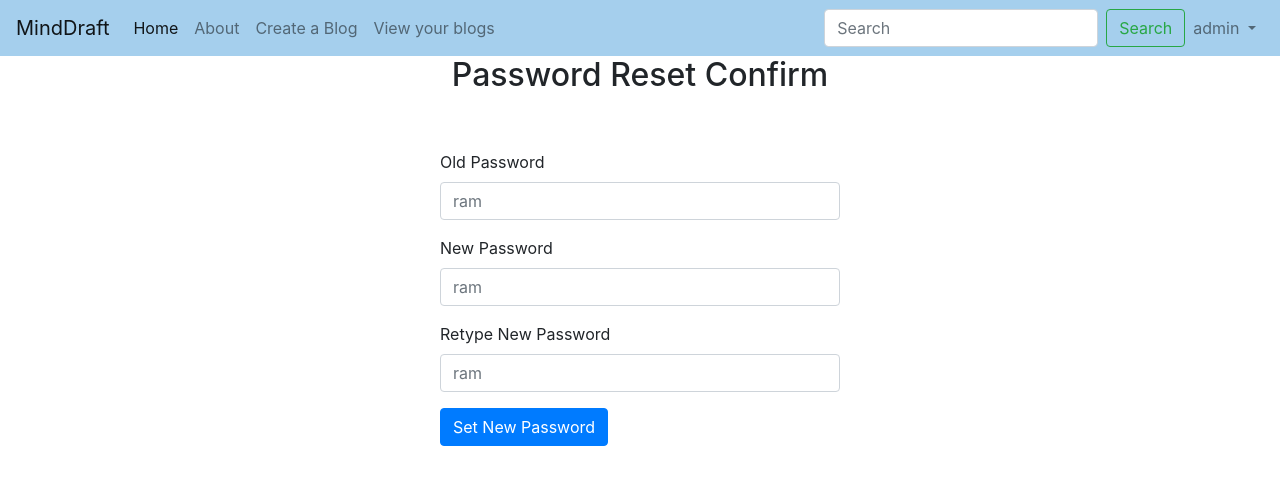
After one commit to Surja11/djangoblog, a Django app: page /password_change/ in a window 1280 px wide. The commit adds this page. Shown: the top 485 px of the page. Run offline with Django 5.2, Linux system fonts and the light colour scheme; a user stored in the database is signed in; some libraries are stand-ins or nearby versions.

Commit message:
Added password change feature

```diff
--- a/blog/blog/settings.py
+++ b/blog/blog/settings.py
@@ -131,3 +131,5 @@ MEDIA_ROOT = BASE_DIR/"media"
 # https://docs.djangoproject.com/en/5.2/ref/settings/#default-auto-field
 
 DEFAULT_AUTO_FIELD = 'django.db.models.BigAutoField'
+
+LOGIN_URL = 'login'
--- a/blog/blogapp/tests.py
+++ b/blog/blogapp/tests.py
@@ -1,3 +1,4 @@
 from django.test import TestCase
 
+
 # Create your tests here.
--- a/blog/blogapp/urls.py
+++ b/blog/blogapp/urls.py
@@ -6,9 +6,12 @@ urlpatterns = [
   path('login/', views.loginView, name = "login"),
   path('logout/', views.logoutUser, name = "logout"),
   path('register/', views.register, name = "register"),
+  path('password_reset/',views.password_reset,name="password_reset"),
+  path("password_reset_confirm/<uidb64>/<token>",views.password_reset_confirm, name="password_reset_confirm"),
   path('createPost/', views.CRUDPost.as_view(), name= "createPost"),
   path('yourblogs/', views.yourblogs, name = "yourblogs"),
   path('readblog/<id>',views.readBlog,name="readblog"),
   path('editblog/<id>/',views.editBlog,name="editblog"),
-  path('deleteblog/<id>/',views.deleteBlog, name="deleteblog")
+  path('deleteblog/<id>/',views.deleteBlog, name="deleteblog"),
+  path("password_change/",views.password_change_view, name="password_change")
 ]
--- a/blog/blogapp/views.py
+++ b/blog/blogapp/views.py
@@ -3,12 +3,41 @@ from django.contrib.auth.models import User
 from django.contrib.auth import login,authenticate,logout
 from django.views import View
 from .models import *
+from django.conf import settings
+from django.utils.http import urlsafe_base64_encode, urlsafe_base64_decode
+from django.utils.encoding import force_bytes, force_str
+from django.contrib.auth.tokens import default_token_generator
+from django.contrib.auth.decorators import login_required
+from django.urls import reverse
+from django.contrib.auth.forms import PasswordChangeForm
+
+@login_required
+def password_change_view(request):
+  if request.method == "POST":
+    form = PasswordChangeForm(user = request.user, data = request.POST)
+    if form.is_valid():
+      form.save()
+      print("changed")
+      logout(request)
+      return redirect("login")
+    else:
+      print(form.errors)
+
+  else:
+    form = PasswordChangeForm(user = request.user)
+    print("form.errors")
+
+  print("not changed2")
+  return render(request, "blogapp/password_change.html",{"form":form})
+
+
 # Create your views here.
 def home(request):
   blogs = Blog.objects.all()
 
   return render(request,'blogapp/home.html',{"blogs": blogs, "message":"All Blogs"})
 
+@login_required
 def yourblogs(request):
   user = request.user.username
   blogs = Blog.objects.filter(author = user)
@@ -53,11 +82,20 @@ def logoutUser(request):
   logout(request)
   return redirect('home')
 
+def password_reset(request):
+  return render(request, 'blogapp/password_reset.html')
+
+
+def password_reset_confirm(request):
+  return render(request, 'blogapp/password_reset_confirm.html')
+
+
 class CRUDPost(View):
   def get(self,request):
   # if request.method == 'POST':
     return render(request, 'blogapp/createblog.html')
 
+  @login_required
   def post(self,request):
     title = request.POST.get('title')
     content = request.POST.get('content')
@@ -72,25 +110,33 @@ def readBlog(request,id):
   blog = Blog.objects.get(id = id)
   return render(request,'blogapp/singlepage.html', {"blog":blog})
 
+@login_required
 def editBlog(request, id):
   blog = Blog.objects.get(id = id)
-  if request.method =="POST":
-    title = request.POST.get('title')
-    description = request.POST.get('content')
-    image = request.FILES.get('image')
+  if request.user.username == blog.author:
+
+    if request.method =="POST":
+      title = request.POST.get('title')
+      description = request.POST.get('content')
+      image = request.FILES.get('image')
 
 
-    if image:
-      blog.image = image
+      if image:
+        blog.image = image
 
-    blog.title = title
-    blog.description = description
-    blog.save()
+      blog.title = title
+      blog.description = description
+      blog.save()
 
-    return redirect('readblog', id = blog.id)
-  return render(request, 'blogapp/editpage.html',{"blog":blog})
+      return redirect('readblog', id = blog.id)
+    return render(request, 'blogapp/editpage.html',{"blog":blog})
+  return redirect('home')
 
+@login_required
 def deleteBlog(request,id):
+
   blog = Blog.objects.get(id = id)
-  blog.delete()
-  return render(request, 'blogapp/home.html')
+  if request.user.username==blog.author:
+    blog.delete()
+    return render(request, 'blogapp/home.html')
+  return redirect('home')
--- a/blog/templates/base.html
+++ b/blog/templates/base.html
@@ -61,7 +61,10 @@
             </a>
             <div class="dropdown-menu dropdown-menu-right" aria-labelledby="navbarDropdownUser">
               <a class="dropdown-item" href="{% url 'logout' %}">Logout</a>
+               <a class="dropdown-item" href="{% url 'password_change' %}">Change Password</a>
             </div>
+
+
           </li>
         </ul>
         {% else %}
--- a/blog/templates/blogapp/login.html
+++ b/blog/templates/blogapp/login.html
@@ -25,6 +25,8 @@
   <button type="submit" class="btn btn-primary">Login</button>
   <a href="{% url 'register' %}">Register</a>
   </div>
+  <hr>
+  <a href="{%url 'password_reset'%}">Forgot Password?</a>
 </form>
 </div>
 </body>
--- /dev/null
+++ b/blog/templates/blogapp/password_change.html
@@ -0,0 +1,31 @@
+{%extends 'base.html'%}
+{%block content%}
+
+<div class = "d-flex flex-column justify-content-between align-items-center">
+<h2>Password Reset Confirm</h2>
+<br><br>
+<div style ="width: 400px;">
+<form method = "post" action="{% url 'password_change' %}" id = "resetForm">
+  {% csrf_token %}
+
+  <div class="form-group">
+    <label for="formGroupExampleInput">Old Password</label>
+    <input type="password" name = "old_password" class="form-control" id="formGroupExampleInput" placeholder="ram">
+  </div>
+  <div class="form-group">
+    <label for="formGroupExampleInput">New Password</label>
+    <input type="password" name = "new_password1" class="form-control" id="formGroupExampleInput" placeholder="ram">
+  </div>
+  <div class="form-group">
+    <label for="formGroupExampleInput">Retype New Password </label>
+    <input type="password" name = "new_password2" class="form-control" id="formGroupExampleInput" placeholder="ram">
+  </div>
+  <div class="d-flex flex-row justify-content-between">
+  <button type="submit" class="btn btn-primary" id = "resetBtn">Set New Password</button>
+  </div>
+
+</form>
+</div>
+</div>
+
+{% endblock %}
--- a/blog/templates/blogapp/register.html
+++ b/blog/templates/blogapp/register.html
@@ -31,6 +31,9 @@
 
 
   <button type="submit" class="btn btn-primary">Sign in</button>
+  <hr>
+  <span>Already have an account?</span>
+  <a href="{%url 'login'%}">Login now</a>
 </form>
 </div>
 </body>
```
Also changed, not shown: blog/templates/blogapp/password_reset.html (added, +33 -0 lines), blog/templates/blogapp/password_reset_confirm.html (added, +35 -0 lines), blog/templates/blogapp/password_reset_email.html (added, +15 -0 lines), blog/blogapp/utils.py (added), blog/db.sqlite3.
